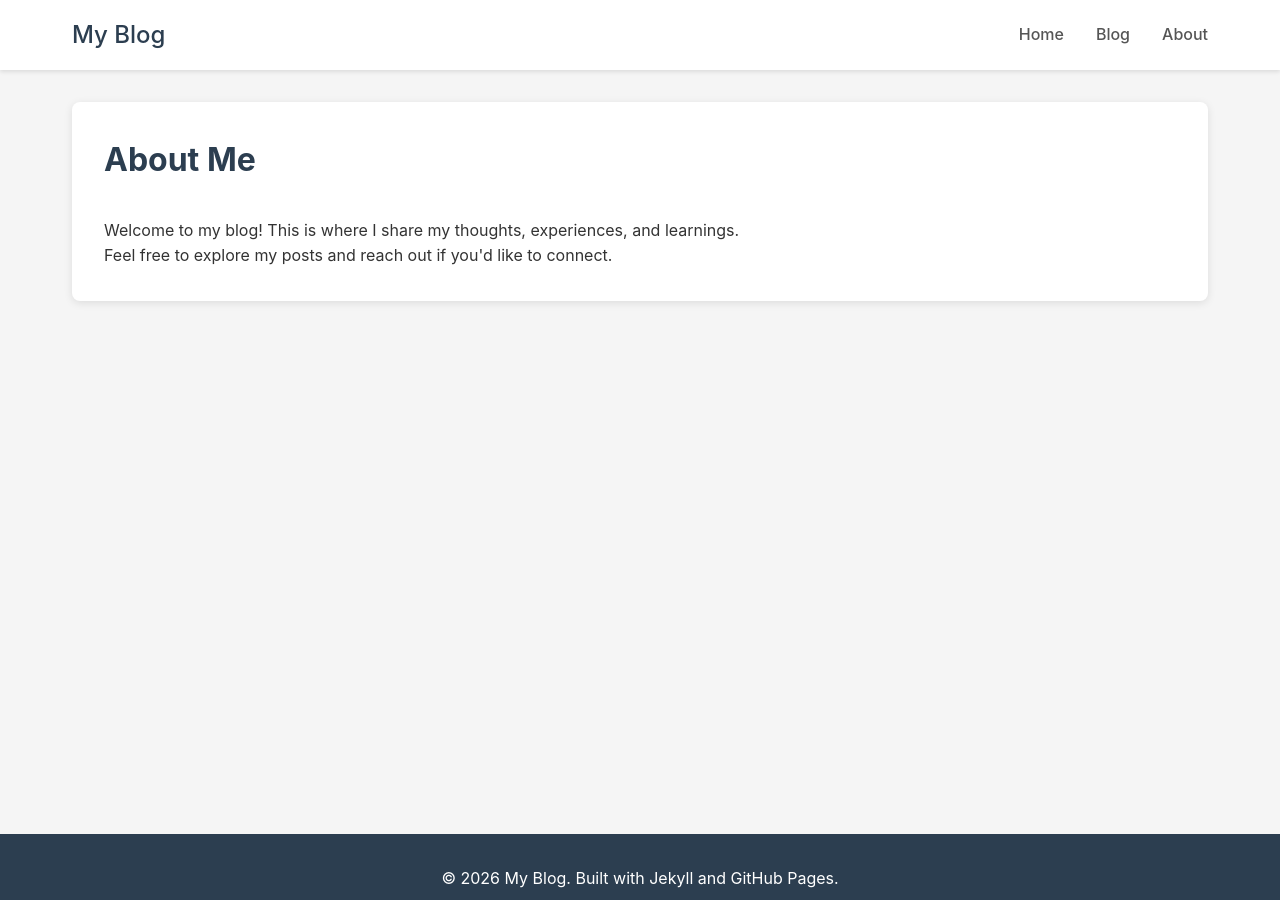
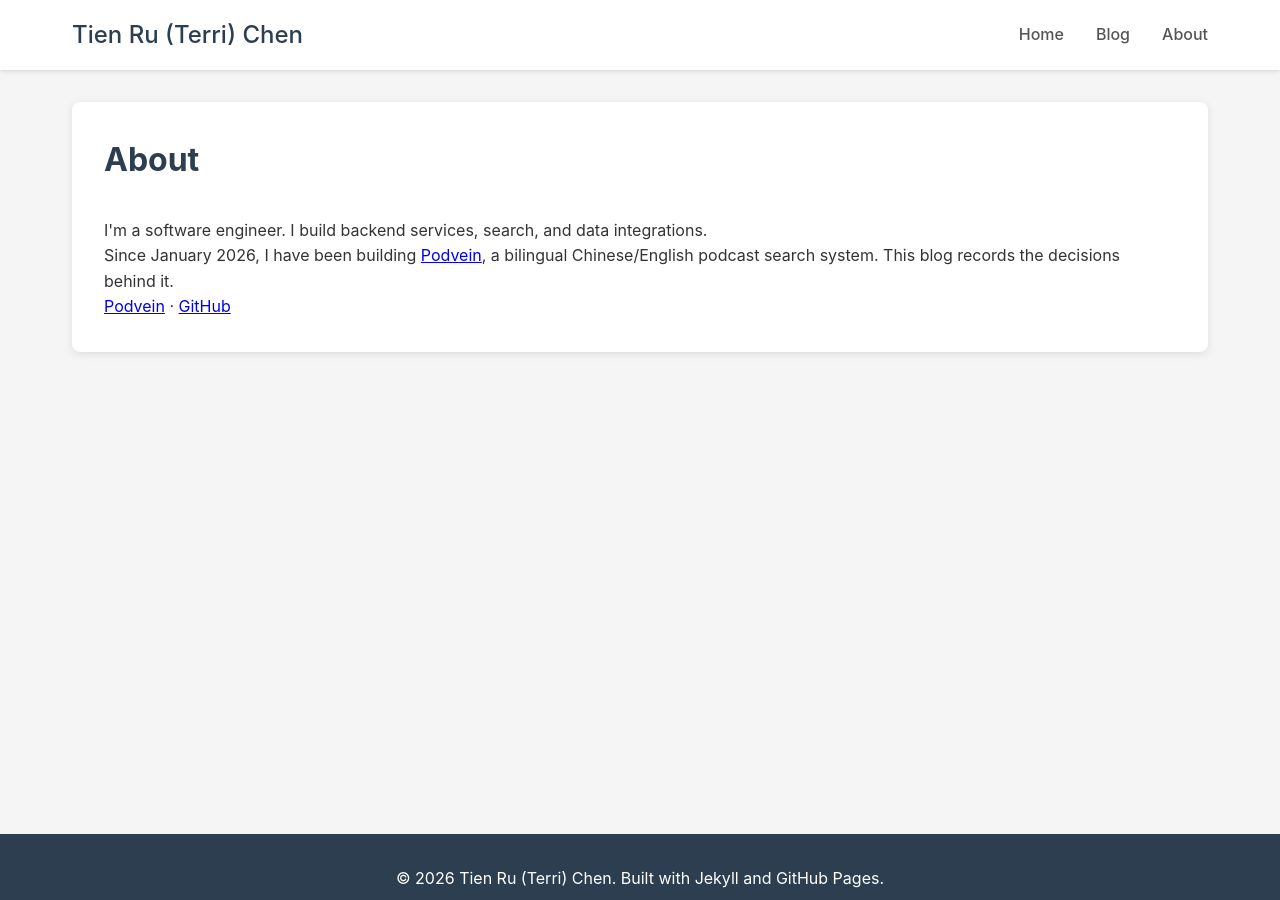
Before and after one commit to ctienru/ctienru.github.io, a Jekyll site: the page built from about.md, in a window 1280 px wide and 900 px high. Built offline with Jekyll 4.4.1, drawn with Linux system fonts in a browser that asks for light colours.

Commit message:
Update site identity, About page, and v5 notes on old posts

```diff
--- a/_config.yml
+++ b/_config.yml
@@ -1,8 +1,12 @@
 # Site settings
-title: My Blog
-description: Sharing thoughts, ideas, and experiences
-author: Your Name
+title: Tien Ru (Terri) Chen
+description: Software engineer. Notes on building Podvein, a bilingual podcast search system.
+author: Tien Ru (Terri) Chen
 # email: your-email@example.com
+social:
+  name: Tien Ru (Terri) Chen
+  links:
+    - https://github.com/ctienru
 
 # Build settings
 markdown: kramdown
--- a/about.md
+++ b/about.md
@@ -6,10 +6,15 @@ title: About
 <div class="container">
     <section class="section">
         <div class="content-box">
-            <h2>About Me</h2>
-            <p>Welcome to my blog! This is where I share my thoughts, experiences, and learnings.</p>
+            <h2>About</h2>
+            <p>I'm a software engineer. I build backend services, search, and data integrations.</p>
 
-            <p>Feel free to explore my posts and reach out if you'd like to connect.</p>
+            <p>Since January 2026, I have been building <a href="https://podvein.com">Podvein</a>, a bilingual Chinese/English podcast search system. This blog records the decisions behind it.</p>
+
+            <p>
+                <a href="https://podvein.com">Podvein</a> ·
+                <a href="https://github.com/ctienru">GitHub</a>
+            </p>
         </div>
     </section>
 </div>
```
Also changed, not shown: Gemfile (+11 -0 lines), _posts/2026-03-22-rebuilding-podcast-search-v2.md (+3 -0 lines), _posts/2026-03-23-migrating-podcast-search-v1-to-v2.md (+3 -0 lines), index.md (+3 -2 lines).
